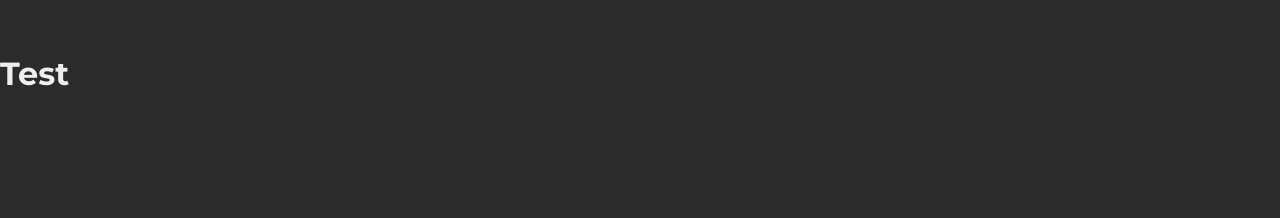
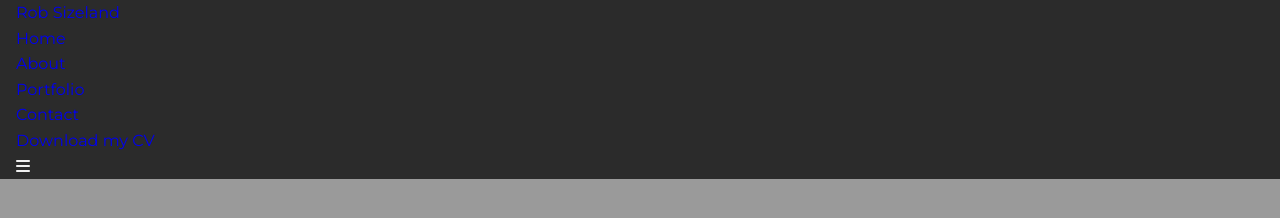
Before and after one commit to Kuurosu/Resume_002, a plain HTML site: page index.html in a window 1280 px wide. Drawn offline with Linux system fonts and the light colour scheme.

Commit message:
Add basic nav features

```diff
--- a/assets/css/style.css
+++ b/assets/css/style.css
@@ -7,7 +7,7 @@
     --main-color: #2b2b2b;
     --main-color-dark: #1b1b1b;
     --main-color-light: #6a6a6a;
-    --main-color-lighter: #9e9e9e;
+    --main-color-lighter: #9a9a9a;
     --text-color: #efefef;
 
     --body-font: 'Montserrat', sans-serif;
@@ -60,7 +60,71 @@ body {
     font-family: var(--body-font);
     font-size: var(--normal-size);
     font-weight: var(--normal-size);
-    background-color: var(--main-color);
+    background-color: var(--main-color-lighter);
     color: var(--text-color);
     line-height: 1.6;
 }
+
+h1, h2, h3, ul, p {
+    margin: 0;
+}
+
+h2, h3 {
+    font-weight: var(--font-bold);
+}
+
+ul {
+    padding: 0;
+    list-style: none;
+}
+
+a {
+    text-decoration: none;
+}
+
+img {
+    max-width: 100%;
+    height: auto;
+    display: block;
+}
+
+.section {
+    padding: 4rem 0 2rem;
+}
+
+.section-title, .section-subtitle {
+    text-align: center;
+}
+
+.section-title {
+    font-size: var(--h1-size);
+    color: var(--text-color);
+    margin-bottom: var(--margin-3);
+}
+
+.section-subtitle {
+    display: block;
+    font-size: var(--smaller-size);
+    font-weight: var(--font-bold);
+}
+
+.bd-container {
+    max-width: 1024px;
+    width: calc(100% - 2rem);
+    margin-left: var(--margin-2);
+    margin-right: var(--margin-2);
+}
+
+.bd-grid {
+    display: grid;
+    gap: 1.5rem;
+}
+
+.header-l {
+    width: 100%;
+    position: fixed;
+    top: 0;
+    left: 0;
+    z-index: var(--z-fixed);
+    background-color: var(--main-color);
+}
--- a/index.html
+++ b/index.html
@@ -10,7 +10,25 @@
 </head>
 
 <body>
-    <h1>Test</h1>
+    <header class="header-l" id="header">
+        <nav class="nav bd-container">
+            <a href="#" class="nav-logo">Rob Sizeland</a>
+
+            <div class="nav-menu" id="nav-menu">
+                <ul class="nav-list">
+                    <li class="nav-item"><a href="#home" class="nav-link">Home</a></li>
+                    <li class="nav-item"><a href="#about" class="nav-link">About</a></li>
+                    <li class="nav-item"><a href="#portfolio" class="nav-link">Portfolio</a></li>
+                    <li class="nav-item"><a href="#contact" class="nav-link">Contact</a></li>
+                    <li class="nav-item"><a href="#download" class="nav-link">Download my CV</a></li>
+                </ul>
+            </div>
+
+            <div class="nav-toggle" id="nav_toggle">
+                <i class="fa-solid fa-bars"></i>
+            </div>
+        </nav>
+    </header>
     <script src="assets/js/script.js"></script>
     <script src="https://kit.fontawesome.com/60594bb005.js" crossorigin="anonymous"></script>
 </body>
```
